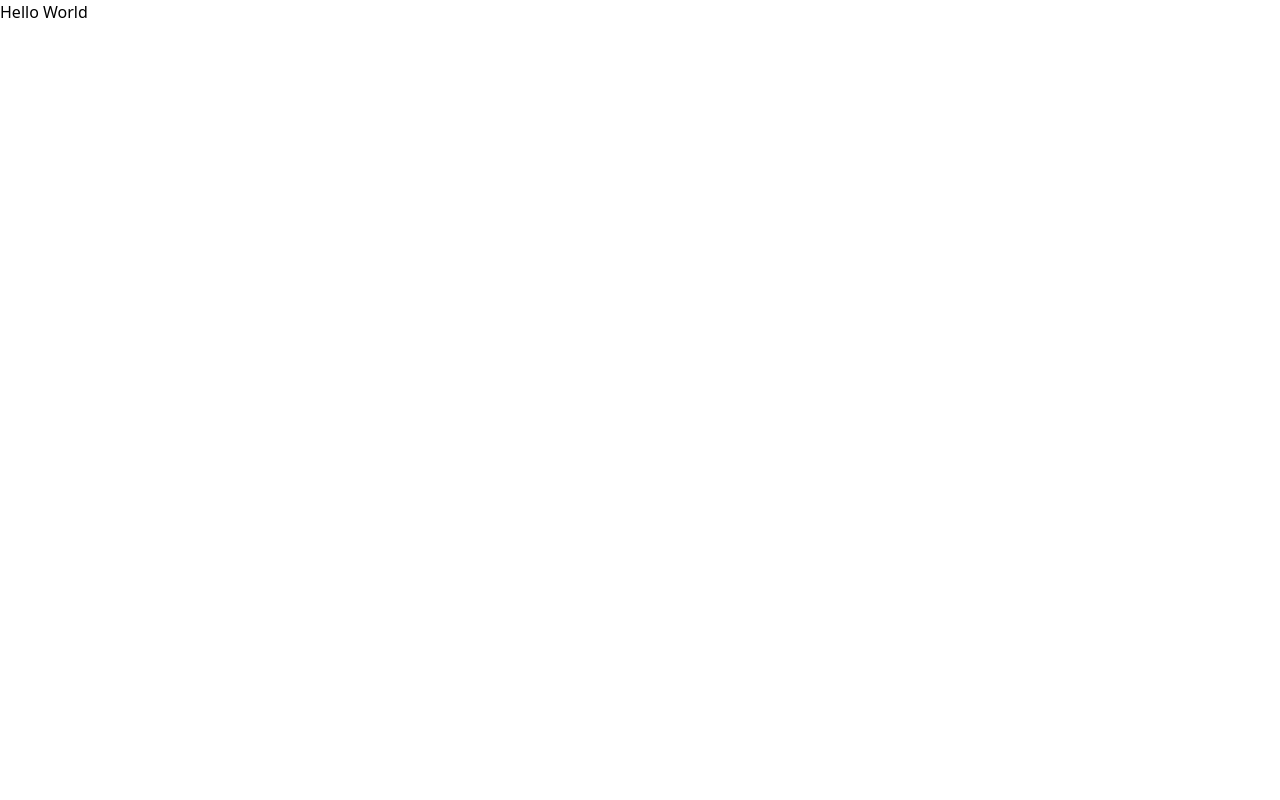
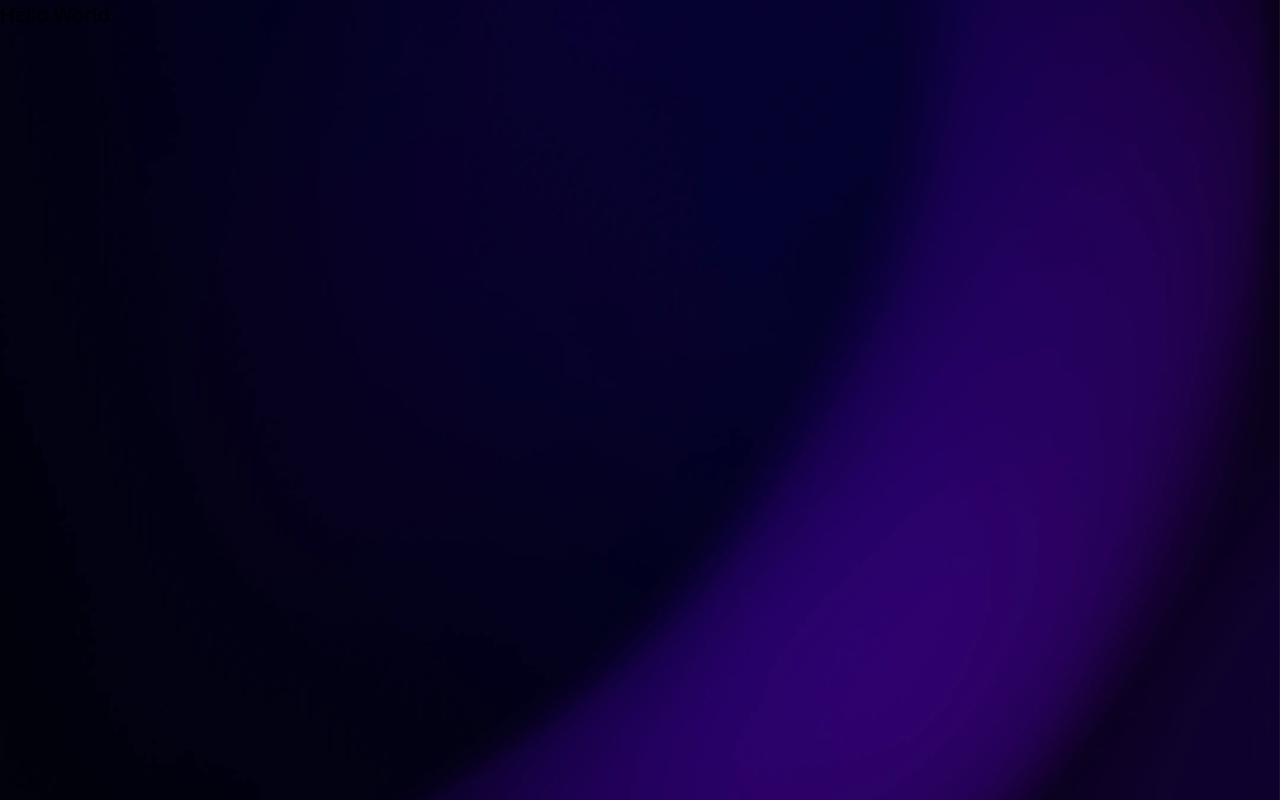
Before and after one commit to laerte-quinui/conference-ticket-generator, a React (Vite) app: page / in a window 1280 px wide. Built offline with nearby package versions, Linux system fonts and the light colour scheme.

Commit message:
style: Define CSS color variables and body background

```diff
--- a/src/index.css
+++ b/src/index.css
@@ -1,8 +1,20 @@
-@import "tailwindcss";
+@import 'tailwindcss';
 
 :root {
-  font-family: system-ui, Avenir, Helvetica, Arial, sans-serif;
-  line-height: 1.5;
+  /* Color variables */
+  --neutral-0: hsl(0, 0%, 100%);
+  --neutral-300: hsl(252, 6%, 83%);
+  --neutral-500: hsl(245, 15%, 58%);
+  --neutral-700: hsl(245, 19%, 35%);
+  --neutral-900: hsl(248, 70%, 10%);
+
+  --orange-500: hsl(7, 88%, 67%);
+  --orange-700: hsl(7, 71%, 60%);
+
+  --orange-gradient: hsl(7, 86%, 67%) to hsl(0, 0%, 100%);
+
+  font-family: Inconsolata, system-ui, Avenir, Helvetica, Arial, sans-serif;
+  font-size: 20px;
 
   color-scheme: light dark;
 
@@ -11,3 +23,27 @@
   -webkit-font-smoothing: antialiased;
   -moz-osx-font-smoothing: grayscale;
 }
+
+body {
+  height: 100vh;
+  width: 100vw;
+  margin: 0;
+  padding: 0;
+
+  background-image: url('/src/assets/images/background-mobile.png');
+  background-position: center;
+  background-repeat: no-repeat;
+  background-size: cover;
+}
+
+@media (min-width: 640px) {
+  body {
+    background-image: url('/src/assets/images/background-tablet.png');
+  }
+}
+
+@media (min-width: 1024px) {
+  body {
+    background-image: url('/src/assets/images/background-desktop.png');
+  }
+}
```
